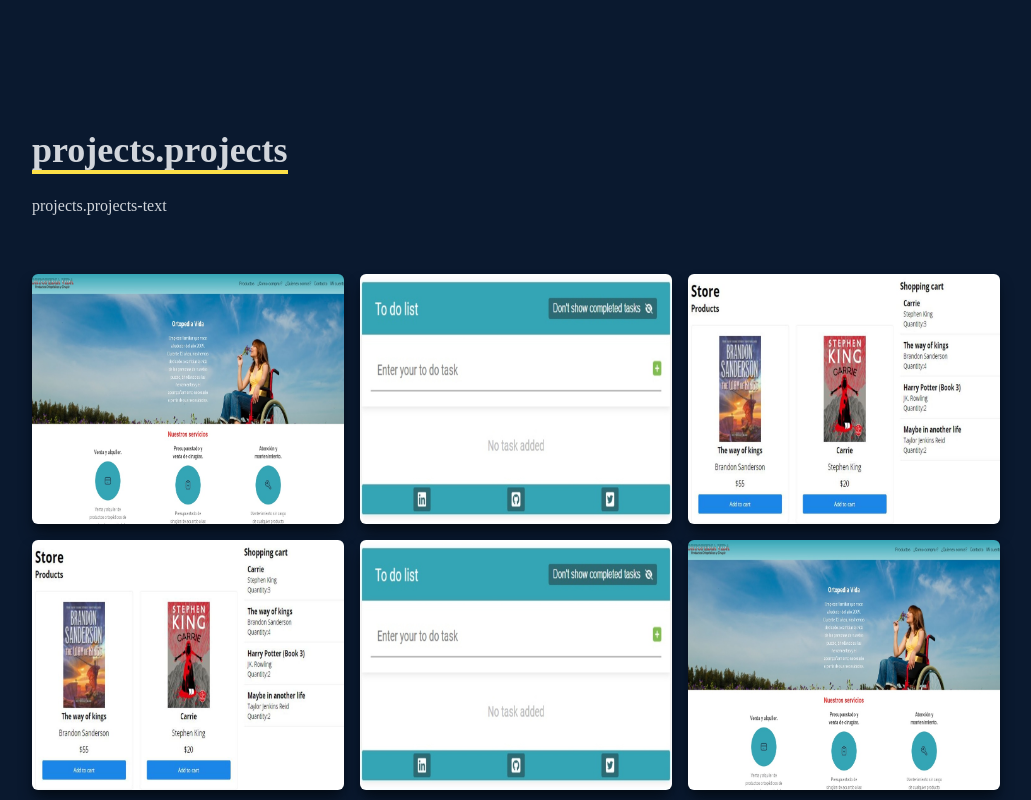
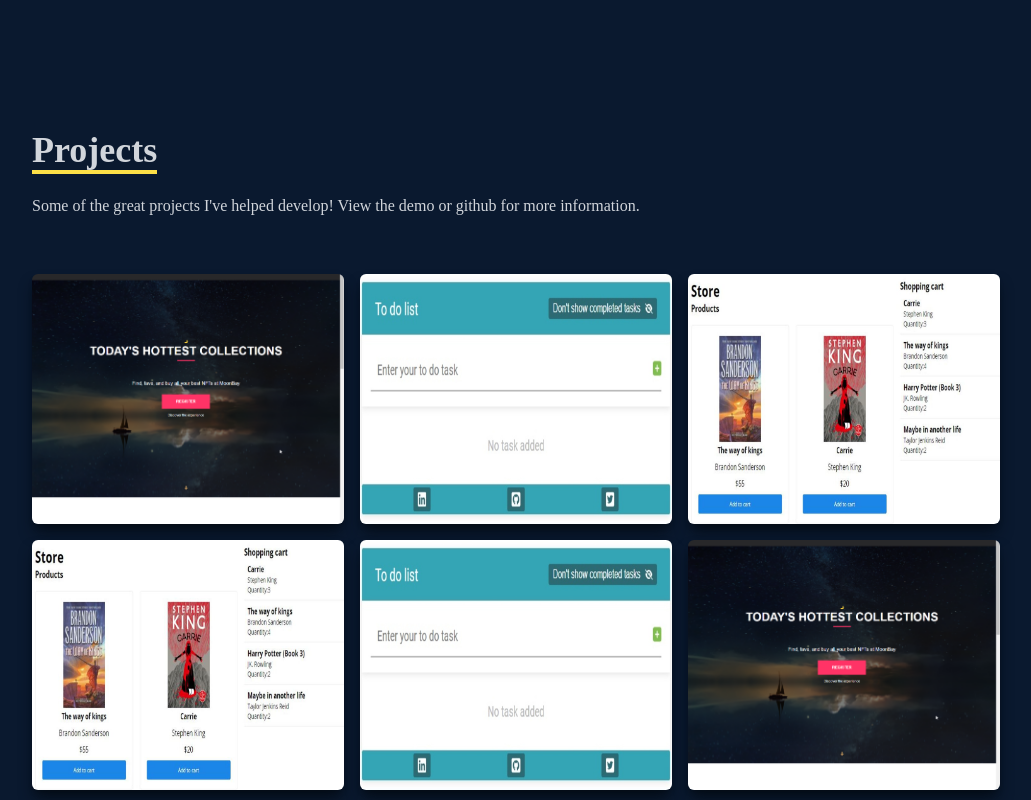
Before and after one commit to RickyRicer/reactPortfolio, a React (Create React App) app: page / in a window 1280 px wide. Shown: the part 2340-3140 px from the top of the page, without its empty margins (124-1155 px from the left). Built offline with nearby package versions, Linux system fonts and the light colour scheme.

Commit message:
Added projects

```diff
--- a/src/components/IndividualProject.jsx
+++ b/src/components/IndividualProject.jsx
@@ -1,17 +1,17 @@
 import React from "react";
-import OrtopediaVidaPage from '../assets/ortopediavida.jpg';
+import MoonBay from '../assets/moonbay.png';
 import ToDoList from "../assets/todolist.jpg"
 import ShoppingCart from "../assets/shopping-cart-practice.jpg"
 
 export const IndividualProject = () => {
 
   const projects = [
-    { id: 1, name: "Ortopedia Vida Page", img: OrtopediaVidaPage, demo: 'https://ocampott.github.io/ortopedia-vida-webpage-coder/', code: 'https://github.com/ocampott/ortopedia-vida-webpage-coder'},
+    { id: 1, name: "MoonBay", img: MoonBay, demo: 'https://moonbay.herokuapp.com/', code: 'https://github.com/theresaqueryforthat/MoonBay'},
     { id: 2, name: "To do list App", img: ToDoList, demo: 'https://ocampott.github.io/lista-de-tareas-app-react/', code: 'https://github.com/ocampott/lista-de-tareas-app-react' },
     { id: 3, name: "Shopping cart", img: ShoppingCart, demo: 'https://ocampott.github.io/shopping-cart-practice/', code: 'https://github.com/ocampott/shopping-cart-practice' },
     { id: 4, name: "Shopping cart", img: ShoppingCart, demo: 'https://ocampott.github.io/shopping-cart-practice/', code: 'https://github.com/ocampott/shopping-cart-practice' },
     { id: 5, name: "To do list App", img: ToDoList, demo: 'https://ocampott.github.io/lista-de-tareas-app-react/', code: 'https://github.com/ocampott/lista-de-tareas-app-react'},
-    { id: 6, name: "Ortopedia Vida Page", img: OrtopediaVidaPage, demo: 'https://ocampott.github.io/ortopedia-vida-webpage-coder/', code: 'https://github.com/ocampott/ortopedia-vida-webpage-coder'}
+    { id: 6, name: "Ortopedia Vida Page", img: MoonBay, demo: 'https://ocampott.github.io/ortopedia-vida-webpage-coder/', code: 'https://github.com/ocampott/ortopedia-vida-webpage-coder'}
   ];
 
   return (
--- a/src/components/Projects.jsx
+++ b/src/components/Projects.jsx
@@ -9,8 +9,8 @@ export const Projects = () => {
     <div name="projects" className="w-full md:h-screen bg-[#0a192f] text-gray-300">
       <div className="max-w-[1000px] mx-auto p-4 flex flex-col justify-center w-full h-full">
         <div className="pb-8">
-          <p className="text-4xl font-bold inline border-b-4 border-yellow-300 text-gray-300">{("projects.projects")}</p>
-          <p className="py-6">{("projects.projects-text")}</p>
+          <p className="text-4xl font-bold inline border-b-4 border-yellow-300 text-gray-300">{("Projects")}</p>
+          <p className="py-6">{("Some of the great projects I've helped develop! View the demo or github for more information.")}</p>
         </div>
 		<IndividualProject />
       </div>
```
Also changed, not shown: src/assets/moonbay.png (added).
